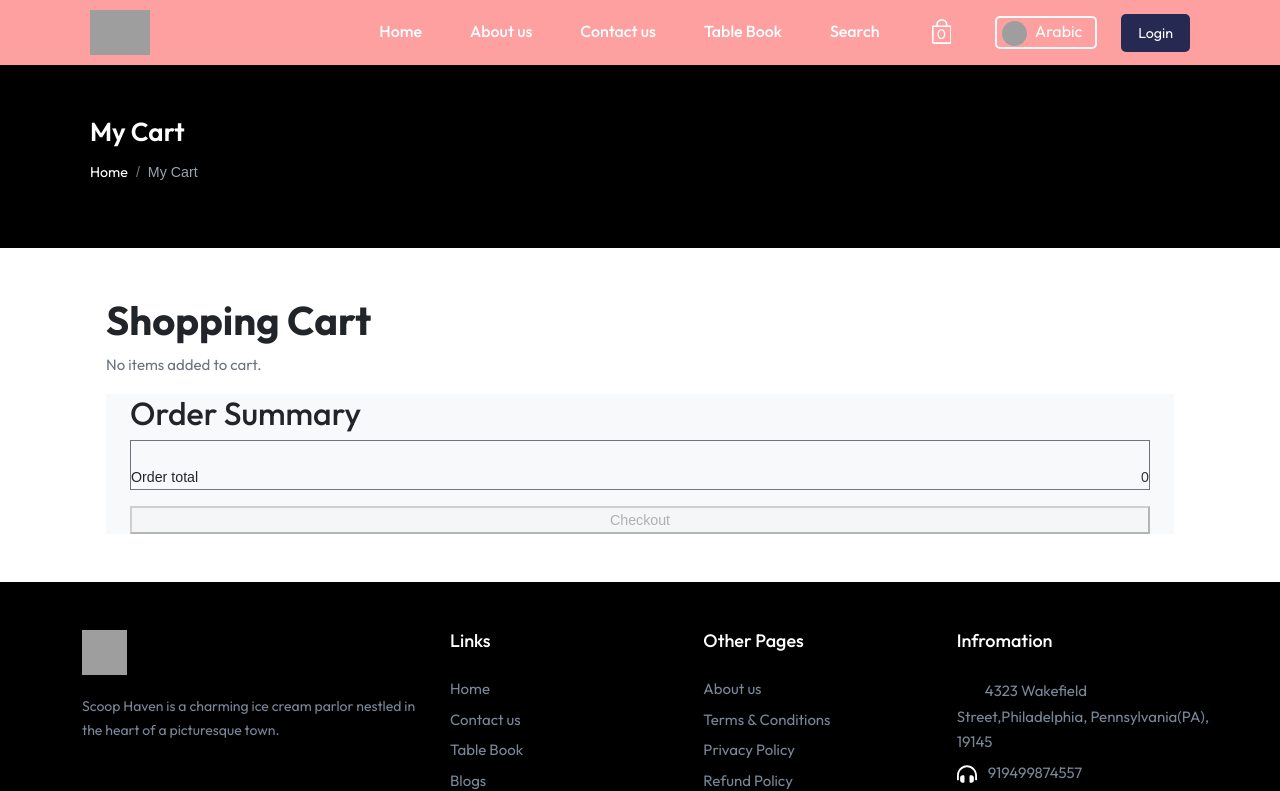
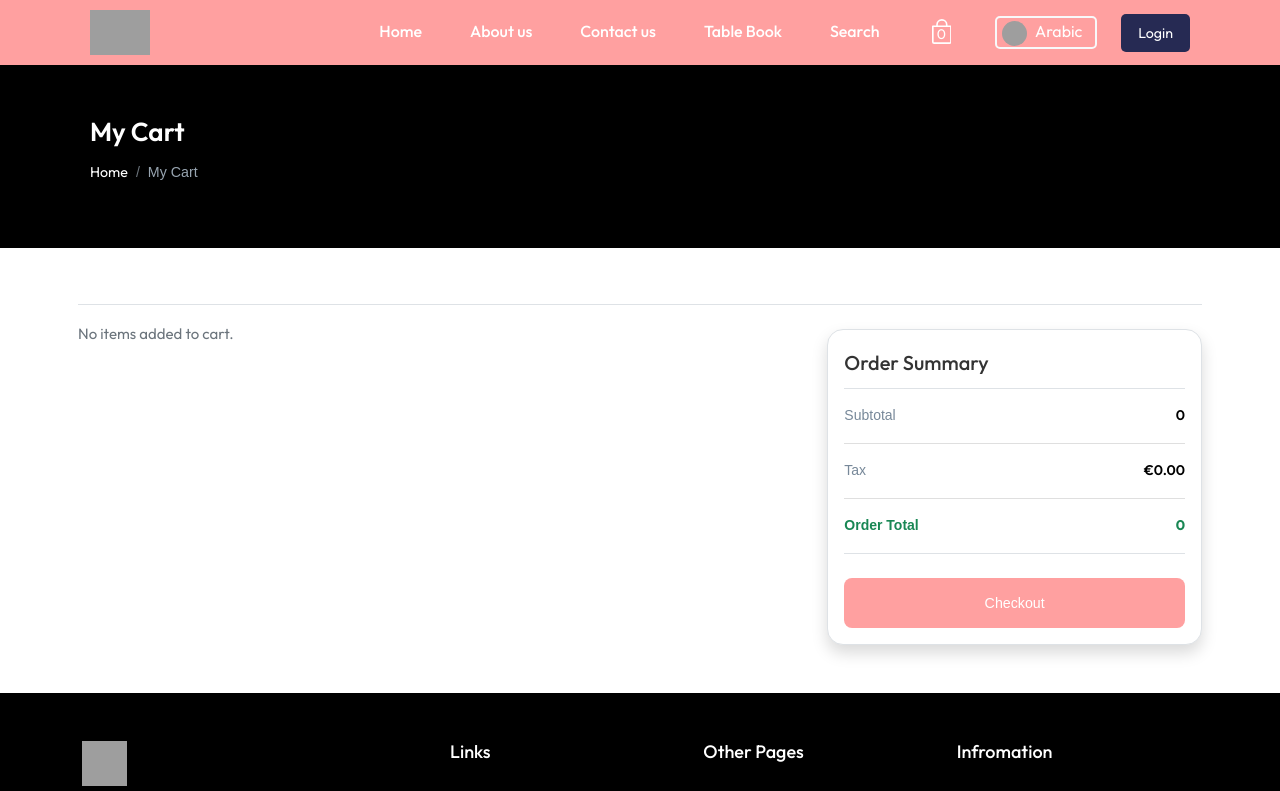
Before and after one commit to hemda74/Scoop-Haven, a Next.js app: page /cart in a window 1280 px wide. Shown: the top 791 px of the page. Built offline with nearby package versions, Linux system fonts and the light colour scheme; grey boxes are pictures that could not be loaded; some icons are missing.

Commit message:
change cart design

```diff
--- a/components/cart/cart-item.tsx
+++ b/components/cart/cart-item.tsx
@@ -15,24 +15,33 @@ const CartItem: React.FC<CartItemProps> = ({ data }) => {
   };
 
   return (
-    <li className="d-flex py-6 border-bottom">
-      <div className="  rounded-md overflow-hidden d-flex align-items-center justify-content-center sm-h-48 sm-w-48">
+    <li>
+      <div className="card my-cart-categories border-bottom rounded-0 dark px-0">
         <img
           src={data.imageUrl}
           alt=""
-          className="img-fluid"
-          style={{ objectFit: 'cover', objectPosition: 'center' }}
+          className="card-img-top p-0 object-fit-cover border rounded-4"
+          style={{
+            objectFit: 'cover',
+            objectPosition: 'center',
+            width: '85px',
+            height: '85px',
+          }}
         />
-      </div>
-      <div className=" ml-4 d-flex justify-content-between sm-ml-6">
-        <div className="ms-auto ">
-          <button onClick={onRemove}>X</button>
-        </div>
-        <div className=" pr-9 sm-grid sm-grid-cols-2 sm-gap-x-6 sm-pr-0">
-          <div className="d-flex justify-content-between">
-            <p className="text-lg fw-bold text-black">{data.name}</p>
+        <div className="card-body pe-0">
+          <div className="text-section">
+            <div className="d-flex justify-content-between align-items-center mb-1">
+              <p className="title fs-6">{data.name}</p>
+              <button
+                onClick={onRemove}
+                className="fs-7 fw-400 pointer text-center btn btn-outline-danger">
+                Remove
+              </button>
+            </div>
+            <div className="d-flex justify-content-between align-items-center">
+              <p className="price fs-6">{data.price}</p>
+            </div>
           </div>
-          <div>{data.price}</div>
         </div>
       </div>
     </li>
--- a/components/cart/summary.tsx
+++ b/components/cart/summary.tsx
@@ -1,5 +1,3 @@
-'use client';
-
 import axios from 'axios';
 import { useEffect } from 'react';
 import { useSearchParams } from 'next/navigation';
@@ -35,21 +33,30 @@ const Summary = () => {
   };
 
   return (
-    <div className="mt-16 rounded-lg bg-light px-4 py-6 sm-px-6 lg-col-span-5 lg-mt-0 lg-p-8">
-      <h2 className="text-lg fw-medium text-dark">Order summary</h2>
-      <div className="mt-6">
-        <div className="d-flex align-items-center justify-content-between border-top border-secondary pt-4">
-          <div className="text-base fw-medium text-dark">Order total</div>
-          {totalPrice}
-        </div>
-      </div>
+    <>
+      <p className="title pb-2">Order summary</p>
+      <ul className="list-group list-group-flush order-summary-list">
+        <li className="list-group-item">
+          Subtotal
+          <span>{totalPrice}</span>
+        </li>
+        <li className="list-group-item">
+          Tax
+          <span>€0.00</span>
+        </li>
+        <li className="list-group-item fw-700 text-success">
+          Order Total
+          <span className="fw-700 text-success">{totalPrice}</span>
+        </li>
+      </ul>
+
       <button
         onClick={onCheckout}
         disabled={items.length === 0}
-        className="w-100 mt-3">
+        className="btn-primary rounded-3 mt-4 text-center">
         Checkout
       </button>
-    </div>
+    </>
   );
 };
 
--- a/pages/cart.tsx
+++ b/pages/cart.tsx
@@ -41,12 +41,12 @@ const CartPage: NextPageWithLayout = () => {
         </div>
       </div>
 
-      <div className="bg-white" style={{ margin: '3rem 0 3rem 0' }}>
+      <div className="theme-1-margin-top">
         <div className="container">
-          <div className="px-4 py-16 sm-px-6 lg-px-8">
-            <h1 className="text-3xl fw-bold text-dark">Shopping Cart</h1>
-            <div className="mt-12 lg-grid lg-grid-cols-12 lg-items-start gap-x-12">
-              <div className="lg-col-span-7">
+          <div className=" py-4">
+            <div className="row border-top gx-2">
+              <div className="col-md-12 col-lg-8 pb-4 px-0 pe-lg-5">
+                <div className="row align-items-center py-3">
                   {cart.items.length === 0 && (
                     <p className="text-secondary">No items added to cart.</p>
                   )}
@@ -56,7 +56,12 @@ const CartPage: NextPageWithLayout = () => {
                     ))}
                   </ul>
                 </div>
+              </div>
+              <div className="col-md-12 col-lg-4 px-0">
+                <div className="card my-4 border p-3 rounded-4 shadow">
                   <Summary />
+                </div>
+              </div>
             </div>
           </div>
         </div>
```
Also changed, not shown: styles/globals.css. Lines whose indentation alone changed are shown as unchanged.
